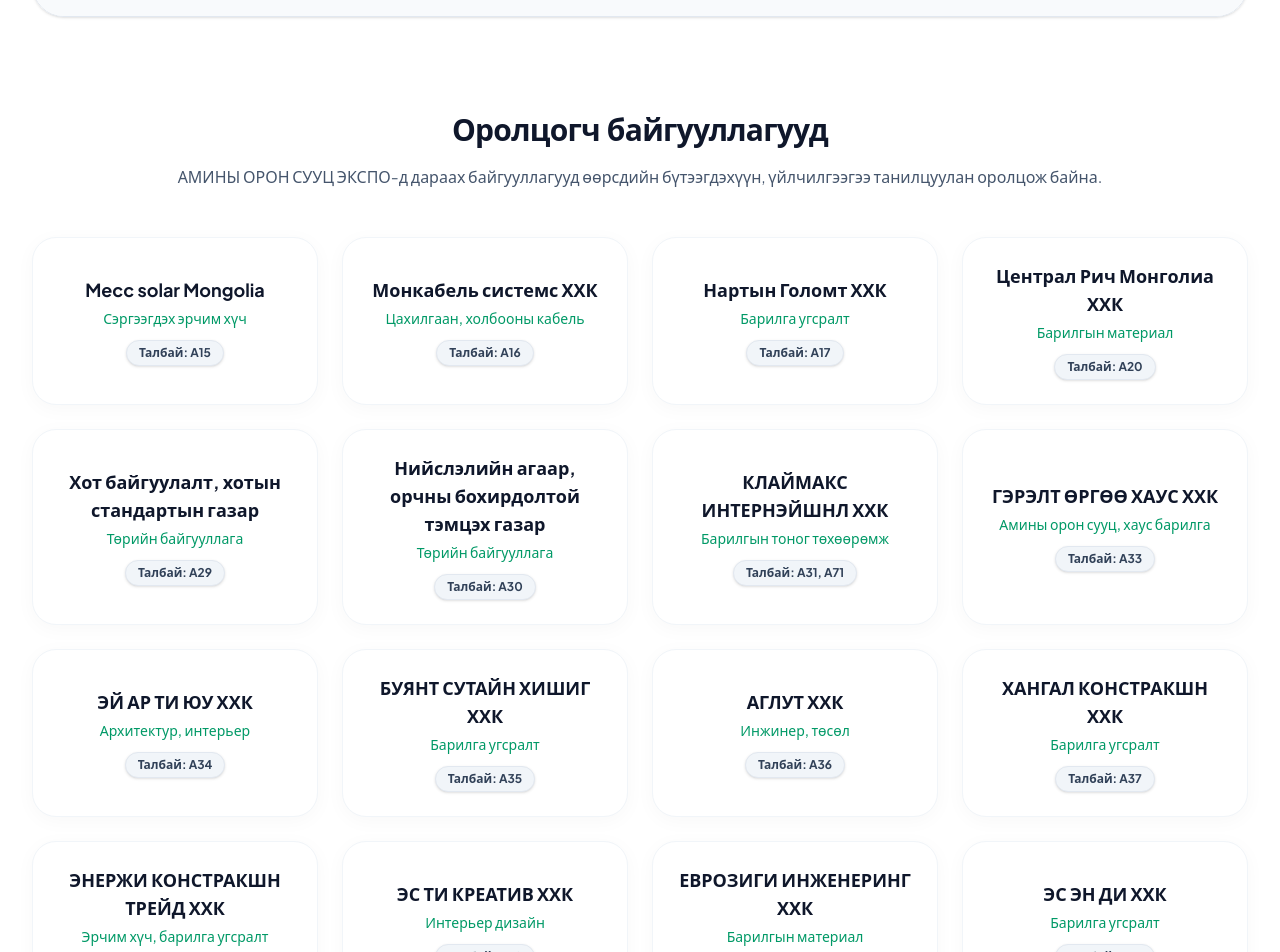
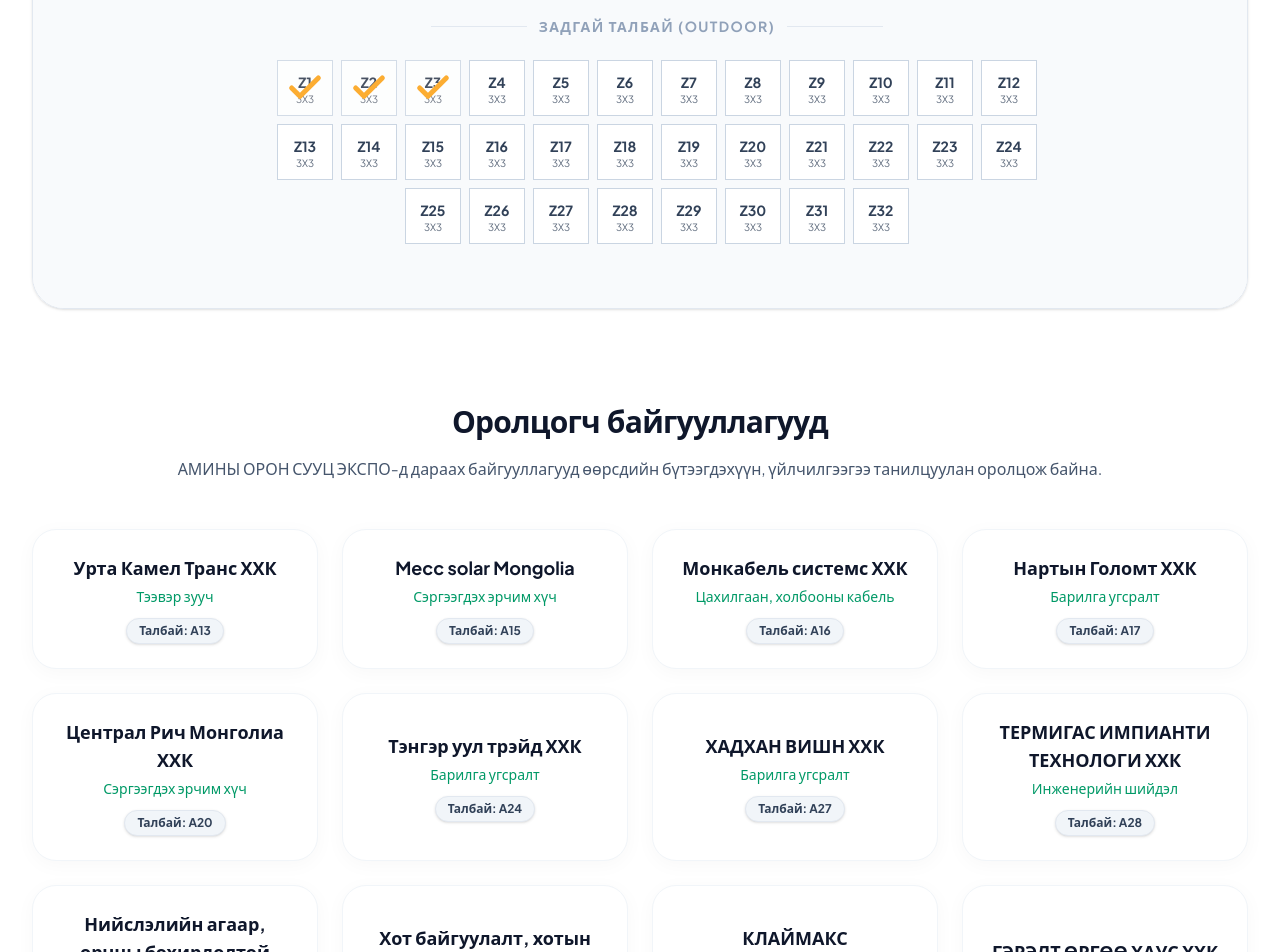
Before and after one commit to Barilgamn/https-github.com-Barilgamn-house.barilga.mn, a React (Vite) app: page / in a window 1280 px wide. Shown: the part 3580-4532 px from the top of the page. Built offline with nearby package versions, Linux system fonts and the light colour scheme; no server answers; the database is empty.

Commit message:
feat: Add and update exhibitor data
Includes adding a new exhibitor ("Урта Камел Транс ХХК") and updating the activities and booth numbers for several existing exhibitors. A new button is also added to the admin dashboard to facilitate bulk adding of this default exhibitor data.

```diff
--- a/src/AdminDashboard.tsx
+++ b/src/AdminDashboard.tsx
@@ -822,7 +822,64 @@
                 {activeTab === 'exhibitors' && (
                   <div className="p-6">
                     <div className="flex justify-between items-center mb-6">
-                      <h3 className="text-lg font-bold text-slate-800">Оролцогч байгууллагууд</h3>
+                      <div className="flex items-center gap-4">
+                        <h3 className="text-lg font-bold text-slate-800">Оролцогч байгууллагууд</h3>
+                        <button
+                          onClick={async () => {
+                            if (!window.confirm("30 гаруй байгууллагын өгөгдлийг нэмэх үү? (Давхардаж магадгүйг анхаарна уу)")) return;
+                            const defaults = [
+                              { name: "Урта Камел Транс ХХК", activity: "Тээвэр зууч", booth: "A13" },
+                              { name: "Mecc solar Mongolia", activity: "Сэргээгдэх эрчим хүч", booth: "A15" },
+                              { name: "Монкабель системс ХХК", activity: "Цахилгаан, холбооны кабель", booth: "A16" },
+                              { name: "Нартын Голомт ХХК", activity: "Барилга угсралт", booth: "A17" },
+                              { name: "Централ Рич Монголиа ХХК", activity: "Сэргээгдэх эрчим хүч", booth: "A20" },
+                              { name: "Тэнгэр уул трэйд ХХК", activity: "Барилга угсралт", booth: "A24" },
+                              { name: "ХАДХАН ВИШН ХХК", activity: "Барилга угсралт", booth: "A27" },
+                              { name: "ТЕРМИГАС ИМПИАНТИ ТЕХНОЛОГИ ХХК", activity: "Инженерийн шийдэл", booth: "A28" },
+                              { name: "Нийслэлийн агаар, орчны бохирдолтой тэмцэх газар", activity: "Төрийн байгууллага", booth: "A29" },
+                              { name: "Хот байгуулалт, хотын стандартын газар", activity: "Төрийн байгууллага", booth: "A30" },
+                              { name: "КЛАЙМАКС ИНТЕРНЭЙШНЛ ХХК", activity: "АОС төсөл", booth: "A31" },
+                              { name: "ГЭРЭЛТ ӨРГӨӨ ХАУС ХХК", activity: "Амины орон сууц", booth: "A33" },
+                              { name: "ЭЙ АР ТИ ЮУ ХХК", activity: "Архитектур, интерьер", booth: "A34" },
+                              { name: "БУЯНТ СУТАЙН ХИШИГ ХХК", activity: "Барилга угсралт", booth: "A35" },
+                              { name: "АГЛУТ ХХК", activity: "Инженер, төсөл", booth: "A36" },
+                              { name: "ХАНГАЛ КОНСТРАКШН ХХК", activity: "Барилга угсралт", booth: "A37" },
+                              { name: "ЭНЕРЖИ КОНСТРАКШН ТРЕЙД", activity: "Эрчим хүч, барилга угсралт", booth: "A41" },
+                              { name: "ЭС ТИ КРЕАТИВ ХХК", activity: "Интерьер дизайн", booth: "A59" },
+                              { name: "ЭС ТИ КРЕАТИВ ХХК", activity: "Интерьер дизайн", booth: "A60" },
+                              { name: "МАЙМОНСООРС ХХК", activity: "Барилга угсралт", booth: "A67" },
+                              { name: "ЕВРОЗИГИ ИНЖЕНЕРИНГ ХХК", activity: "Барилгын материал", booth: "A69" },
+                              { name: "КЛАЙМАКС ИНТЕРНЭЙШНЛ ХХК", activity: "Барилгын Материал", booth: "A71" },
+                              { name: "ЭС ЭН ДИ ХХК", activity: "Барилгын Материал", booth: "A73" },
+                              { name: "БОЛД ЧИН ГЭГЭЭ ХХК", activity: "Барилгын материал", booth: "A75" },
+                              { name: "ЕВРОЗИГИ ИНЖЕНЕРИНГ ХХК", activity: "Барилгын материал", booth: "A81" },
+                              { name: "Манада ХХК", activity: "Барилгын материал", booth: "A83" },
+                              { name: "ЭН СИ ДИ ПРЕКОН ХХК", activity: "Угсармал барилга", booth: "Z1" },
+                              { name: "Өөрийн Байшин Үндэсний Хөтөлбөр ГҮТББ", activity: "Зөвлөх үйлчилгээ", booth: "Z2" },
+                              { name: "ТӨГС ХУРЦ СИСТЕМС ХХК", activity: "Инженерийн шугам сүлжээ", booth: "Z3" }
+                            ];
+
+                            try {
+                              for (const item of defaults) {
+                                await setDoc(doc(collection(db, 'exhibitors')), {
+                                  name: item.name,
+                                  activity: item.activity,
+                                  booth: item.booth,
+                                  email: 'info@barilga.mn',
+                                  status: 'paid',
+                                  createdAt: serverTimestamp()
+                                });
+                              }
+                              alert("Амжилттай нэмэгдлээ.");
+                            } catch (error) {
+                              handleFirestoreError(error, OperationType.WRITE, 'exhibitors');
+                            }
+                          }}
+                          className="text-xs bg-slate-100 hover:bg-slate-200 text-slate-600 px-3 py-1.5 rounded-lg font-bold transition-all"
+                        >
+                          Мэдээлэл шинэчлэх (Sync)
+                        </button>
+                      </div>
                       <button
                         onClick={() => setIsAddingExhibitor(true)}
                         className="bg-emerald-600 hover:bg-emerald-700 text-white font-medium py-2 px-4 rounded-lg flex items-center transition-colors"
--- a/src/App.tsx
+++ b/src/App.tsx
@@ -208,26 +208,35 @@
   }, []);
 
   const hardcodedExhibitors = [
+    { name: "Урта Камел Транс ХХК", activity: "Тээвэр зууч", booth: "A13" },
     { name: "Mecc solar Mongolia", activity: "Сэргээгдэх эрчим хүч", booth: "A15" },
     { name: "Монкабель системс ХХК", activity: "Цахилгаан, холбооны кабель", booth: "A16" },
     { name: "Нартын Голомт ХХК", activity: "Барилга угсралт", booth: "A17" },
-    { name: "Централ Рич Монголиа ХХК", activity: "Барилгын материал", booth: "A20" },
-    { name: "Хот байгуулалт, хотын стандартын газар", activity: "Төрийн байгууллага", booth: "A29" },
-    { name: "Нийслэлийн агаар, орчны бохирдолтой тэмцэх газар", activity: "Төрийн байгууллага", booth: "A30" },
-    { name: "КЛАЙМАКС ИНТЕРНЭЙШНЛ ХХК", activity: "Барилгын тоног төхөөрөмж", booth: "A31, A71" },
-    { name: "ГЭРЭЛТ ӨРГӨӨ ХАУС ХХК", activity: "Амины орон сууц, хаус барилга", booth: "A33" },
+    { name: "Централ Рич Монголиа ХХК", activity: "Сэргээгдэх эрчим хүч", booth: "A20" },
+    { name: "Тэнгэр уул трэйд ХХК", activity: "Барилга угсралт", booth: "A24" },
+    { name: "ХАДХАН ВИШН ХХК", activity: "Барилга угсралт", booth: "A27" },
+    { name: "ТЕРМИГАС ИМПИАНТИ ТЕХНОЛОГИ ХХК", activity: "Инженерийн шийдэл", booth: "A28" },
+    { name: "Нийслэлийн агаар, орчны бохирдолтой тэмцэх газар", activity: "Төрийн байгууллага", booth: "A29" },
+    { name: "Хот байгуулалт, хотын стандартын газар", activity: "Төрийн байгууллага", booth: "A30" },
+    { name: "КЛАЙМАКС ИНТЕРНЭЙШНЛ ХХК", activity: "АОС төсөл", booth: "A31" },
+    { name: "ГЭРЭЛТ ӨРГӨӨ ХАУС ХХК", activity: "Амины орон сууц", booth: "A33" },
     { name: "ЭЙ АР ТИ ЮУ ХХК", activity: "Архитектур, интерьер", booth: "A34" },
     { name: "БУЯНТ СУТАЙН ХИШИГ ХХК", activity: "Барилга угсралт", booth: "A35" },
-    { name: "АГЛУТ ХХК", activity: "Инжинер, төсөл", booth: "A36" },
+    { name: "АГЛУТ ХХК", activity: "Инженер, төсөл", booth: "A36" },
     { name: "ХАНГАЛ КОНСТРАКШН ХХК", activity: "Барилга угсралт", booth: "A37" },
-    { name: "ЭНЕРЖИ КОНСТРАКШН ТРЕЙД ХХК", activity: "Эрчим хүч, барилга угсралт", booth: "A41" },
+    { name: "ЭНЕРЖИ КОНСТРАКШН ТРЕЙД", activity: "Эрчим хүч, барилга угсралт", booth: "A41" },
     { name: "ЭС ТИ КРЕАТИВ ХХК", activity: "Интерьер дизайн", booth: "A59" },
-    { name: "ЕВРОЗИГИ ИНЖЕНЕРИНГ ХХК", activity: "Барилгын материал", booth: "A69, A81" },
-    { name: "ЭС ЭН ДИ ХХК", activity: "Барилга угсралт", booth: "A73" },
-    { name: "БОЛД ЧИН ГЭГЭЭ ХХК", activity: "Цахилгаан, гэрэлтүүлэг", booth: "A75" },
-    { name: "ЭН СИ ДИ ПРЕКОН ХХК", activity: "Угсармал барилга", booth: "ЗАДГАЙ 1" },
-    { name: "Өөрийн Байшин Үндэсний Хөтөлбөр ГҮТББ", activity: "Зөвлөх үйлчилгээ", booth: "ЗАДГАЙ 2" },
-    { name: "ТӨГС ХУРЦ СИСТЕМС ХХК", activity: "Инженерийн шугам сүлжээ", booth: "ЗАДГАЙ 3" }
+    { name: "ЭС ТИ КРЕАТИВ ХХК", activity: "Интерьер дизайн", booth: "A60" },
+    { name: "МАЙМОНСООРС ХХК", activity: "Барилга угсралт", booth: "A67" },
+    { name: "ЕВРОЗИГИ ИНЖЕНЕРИНГ ХХК", activity: "Барилгын материал", booth: "A69" },
+    { name: "КЛАЙМАКС ИНТЕРНЭЙШНЛ ХХК", activity: "Барилгын Материал", booth: "A71" },
+    { name: "ЭС ЭН ДИ ХХК", activity: "Барилгын Материал", booth: "A73" },
+    { name: "БОЛД ЧИН ГЭГЭЭ ХХК", activity: "Барилгын материал", booth: "A75" },
+    { name: "ЕВРОЗИГИ ИНЖЕНЕРИНГ ХХК", activity: "Барилгын материал", booth: "A81" },
+    { name: "Манада ХХК", activity: "Барилгын материал", booth: "A83" },
+    { name: "ЭН СИ ДИ ПРЕКОН ХХК", activity: "Угсармал барилга", booth: "Z1" },
+    { name: "Өөрийн Байшин Үндэсний Хөтөлбөр ГҮТББ", activity: "Зөвлөх үйлчилгээ", booth: "Z2" },
+    { name: "ТӨГС ХУРЦ СИСТЕМС ХХК", activity: "Инженерийн шугам сүлжээ", booth: "Z3" }
   ];
 
   const allExhibitors = exhibitors.length > 0 ? exhibitors : hardcodedExhibitors;
@@ -724,6 +733,18 @@
                 </div>
               </div>
 
+              {/* Outdoor Section */}
+              <div className="mt-16 w-full flex flex-col items-center">
+                <div className="flex items-center gap-3 mb-6">
+                  <div className="h-px w-24 bg-slate-200"></div>
+                  <span className="text-sm font-bold text-slate-400 uppercase tracking-widest">ЗАДГАЙ ТАЛБАЙ (OUTDOOR)</span>
+                  <div className="h-px w-24 bg-slate-200"></div>
+                </div>
+                <div className="flex flex-wrap justify-center gap-2 max-w-[800px]">
+                  {Array.from({length: 32}, (_, i) => `Z${i+1}`).map(renderBooth)}
+                </div>
+              </div>
+
             </div>
           </div>
 
```
